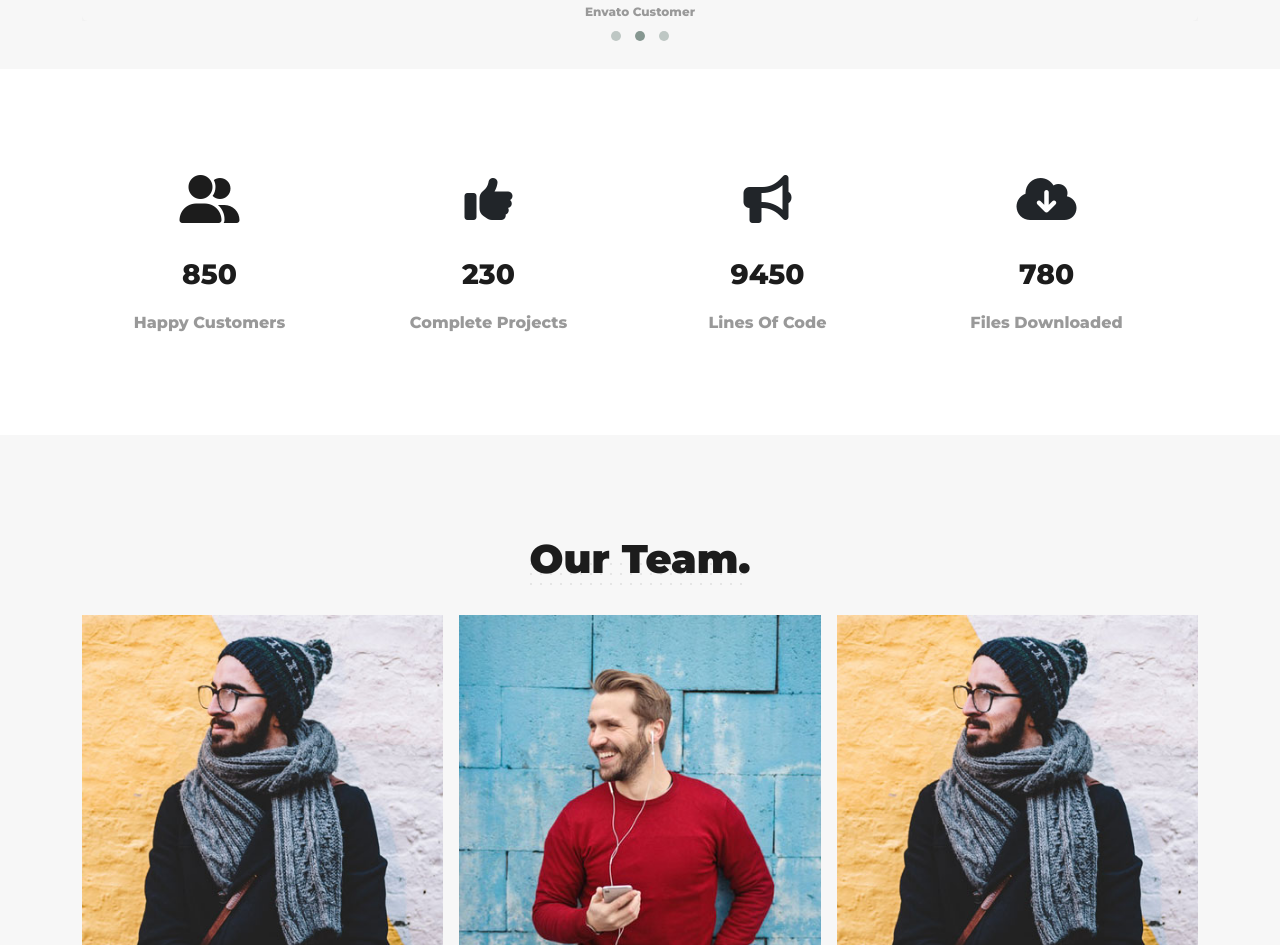
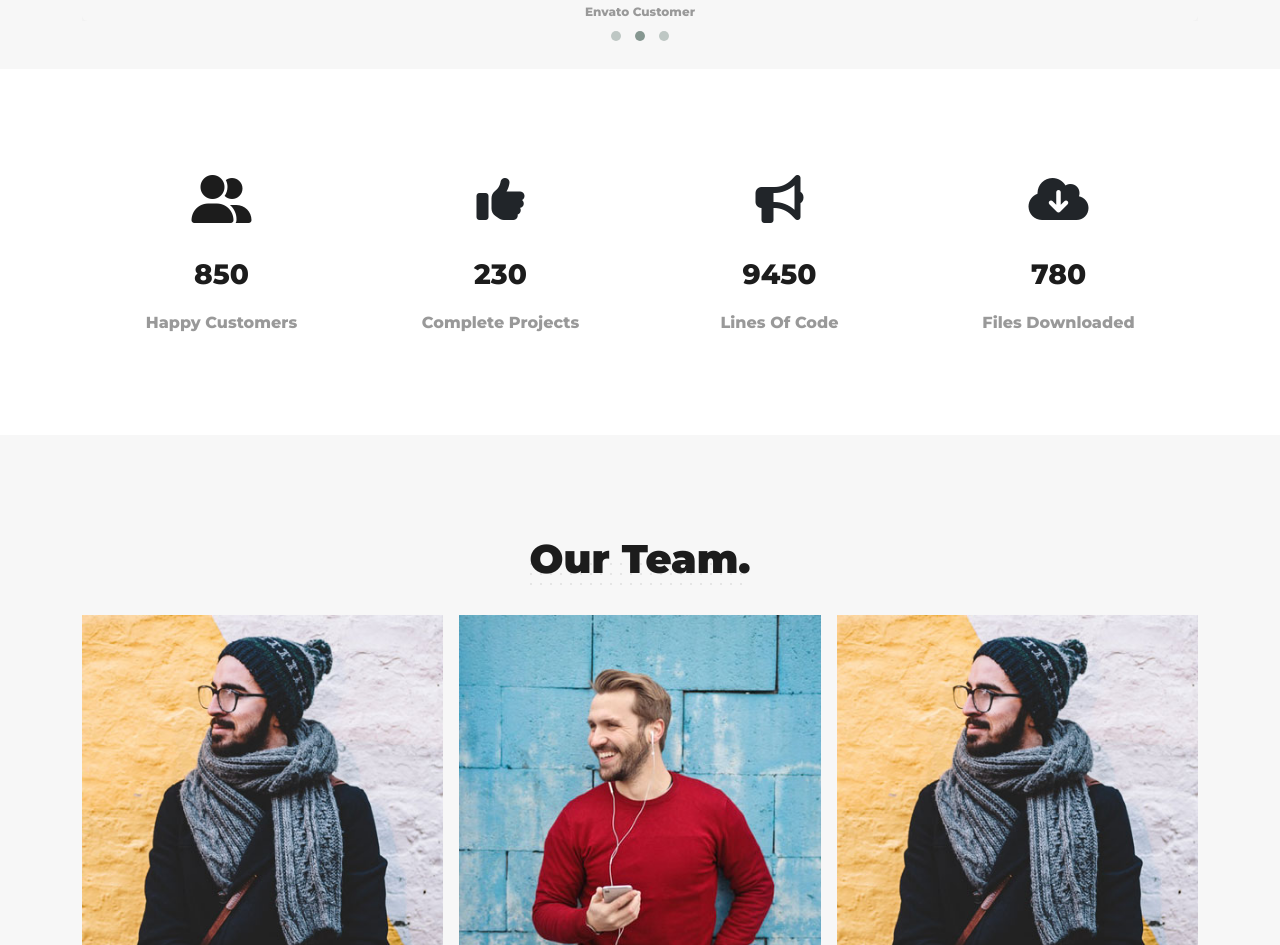
Before and after one commit to AhmedEmadkh/Daniels, a plain HTML site: page index.html in a window 1280 px wide. Shown: the part 3260-4205 px from the top of the page. Drawn offline with nearby package versions, Linux system fonts and the light colour scheme.

Commit message:
updating html

```diff
--- a/index.html
+++ b/index.html
@@ -485,9 +485,9 @@
       </div>
     </section>
     <!-- End Testimonials -->
-    <!-- Start Couner -->
+    <!-- Start Counter -->
     <section class="counter">
-      <div class="container">
+      <div class="container d-flex justify-content-center">
         <div class="row align-items-center w-100 g-4">
           <div class="col-md-3">
             <div class="count d-flex align-items-center flex-column">
```
